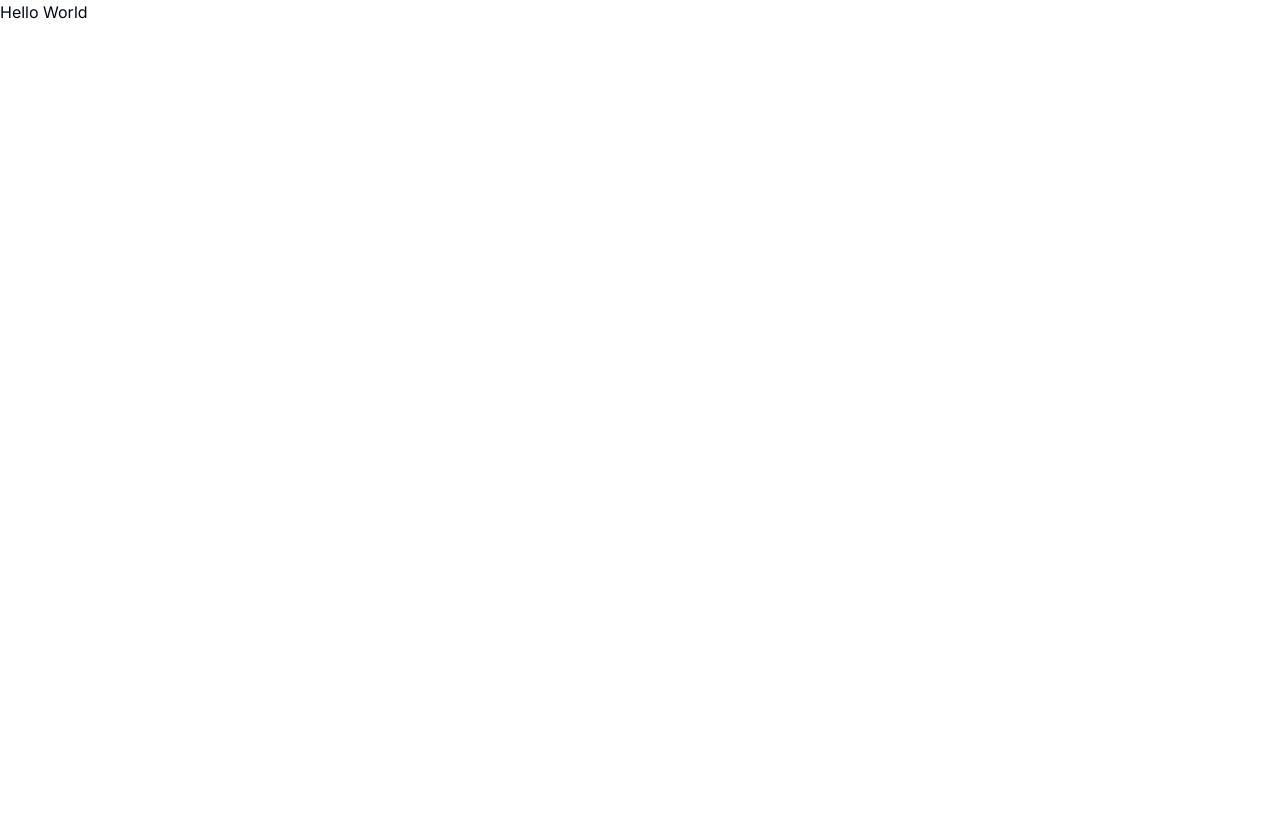
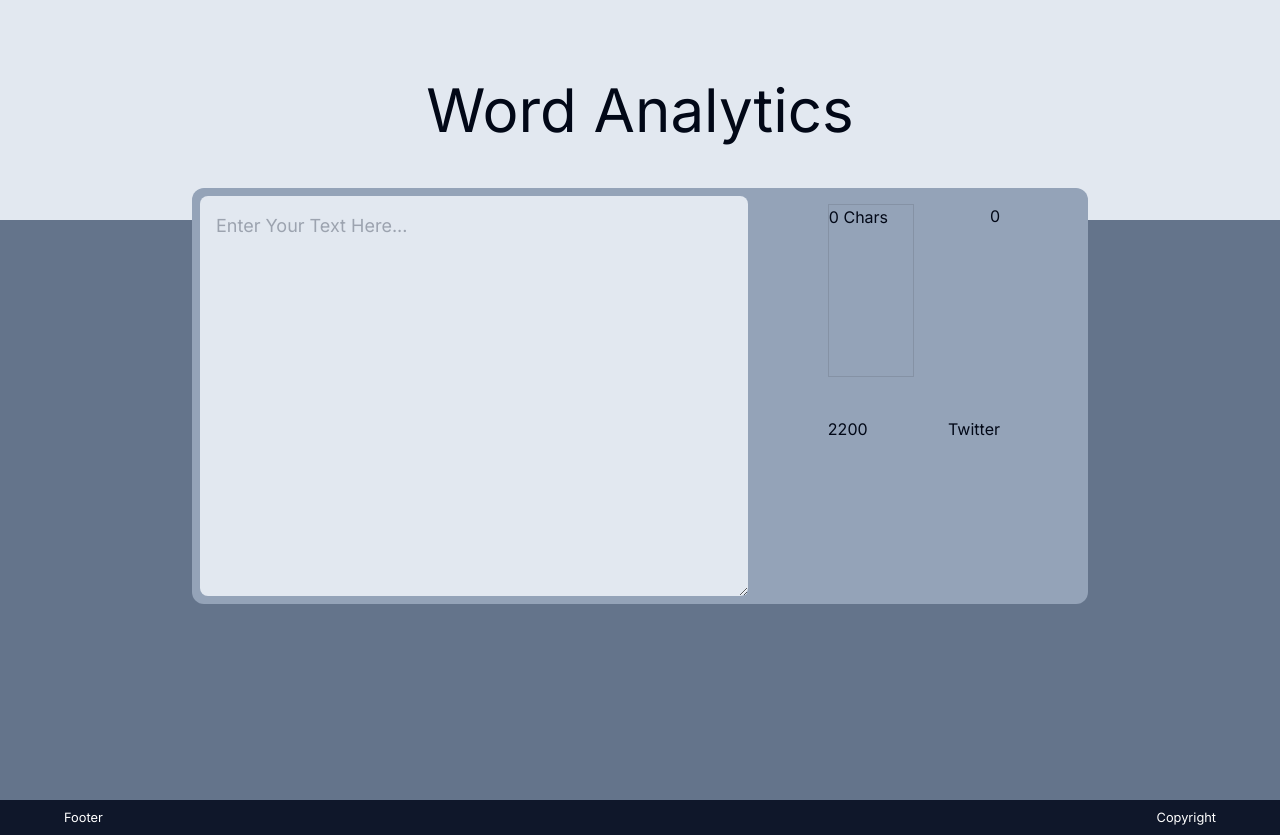
Before and after one commit to aaronaltman/portfolio_word_analytics, a Next.js app: page / in a window 1280 px wide. Before the commit the page ends 800 px from the top, so only its background shows below. Built offline with nearby package versions, Linux system fonts and the light colour scheme.

Commit message:
word analytics pretty much good

```diff
--- a/src/app/layout.tsx
+++ b/src/app/layout.tsx
@@ -1,6 +1,7 @@
 import type { Metadata } from "next";
 import { Inter } from "next/font/google";
 import "@/styles/globals.css";
+import Footer from "@/components/Footer";
 
 const inter = Inter({ subsets: ["latin"] });
 
--- a/src/app/page.tsx
+++ b/src/app/page.tsx
@@ -1,11 +1,11 @@
-import Image from "next/image";
+import Footer from "@/components/Footer";
+import Background from "@/components/background";
 
 export default function Home() {
   return (
     <main>
-      <section>
-        <div>Hello World</div>
-      </section>
+      <Background />
+      <Footer />
     </main>
   );
 }
--- /dev/null
+++ b/src/components/Analytics.tsx
@@ -0,0 +1,18 @@
+import React from "react";
+
+export default function Analytics({ text }: { text: string }) {
+  const wordCount = text.split(/\s+/).filter((word) => word !== "").length;
+  const charCount = text.length;
+  const faceBook = 2200 - text.length;
+  return (
+    <div className="flex flex-wrap justify-between gap-10 py-2 px-20">
+      <p className="flex flex-col border border-black/10 w-1/2">
+        {" "}
+        {charCount} Chars
+      </p>
+      <p>{wordCount}</p>
+      <p>{faceBook}</p>
+      <p>Twitter</p>
+    </div>
+  );
+}
--- /dev/null
+++ b/src/components/Footer.tsx
@@ -0,0 +1,12 @@
+import React from "react";
+
+export default function Footer() {
+  return (
+    <footer className="mt-auto p-2 bg-slate-900">
+      <div className="flex justify-between max-w-6xl text-white mx-auto">
+        <small>Footer</small>
+        <small>Copyright</small>
+      </div>
+    </footer>
+  );
+}
--- /dev/null
+++ b/src/components/MainCard.tsx
@@ -0,0 +1,26 @@
+"use client";
+
+import React, { useState } from "react";
+import TextArea from "./TextArea";
+import Analytics from "./Analytics";
+
+export default function MainCard() {
+  const [text, setText] = useState("");
+
+  const handleTextChange = (event: React.ChangeEvent<HTMLTextAreaElement>) => {
+    const newText = event.target.value;
+    if (newText.includes("<script>")) {
+      alert("Please don't try to hack me");
+      setText("");
+      return;
+    }
+    setText(newText);
+  };
+
+  return (
+    <section className="flex flex-col sm:flex-row justify-center -mt-8 bg-slate-400 max-w-4xl mx-auto rounded-xl py-2 px-2">
+      <TextArea text={text} handleTextChange={handleTextChange} />
+      <Analytics text={text} />
+    </section>
+  );
+}
--- /dev/null
+++ b/src/components/TextArea.tsx
@@ -0,0 +1,14 @@
+"use client";
+
+export default function TextArea({ text, handleTextChange }: any) {
+  return (
+    <textarea
+      className="bg-slate-200 h-[25rem] min-w-[10rem] w-full p-4 rounded-lg text-lg"
+      placeholder="Enter Your Text Here..."
+      maxLength={5000}
+      onChange={handleTextChange}
+      spellCheck={false}
+      value={text}
+    />
+  );
+}
--- /dev/null
+++ b/src/components/background.tsx
@@ -0,0 +1,13 @@
+import React from "react";
+import MainCard from "./MainCard";
+
+export default function Background() {
+  return (
+    <main className="bg-slate-500 h-screen">
+      <section className="bg-slate-200 py-20  max-w-8xl mx-auto ">
+        <h1 className="text-center text-6xl">Word Analytics</h1>
+      </section>
+      <MainCard />
+    </main>
+  );
+}
```
Also changed, not shown: src/constants/types.ts (added).
